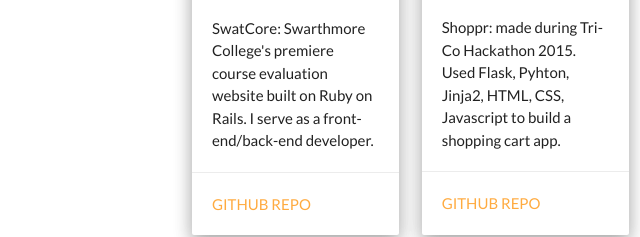
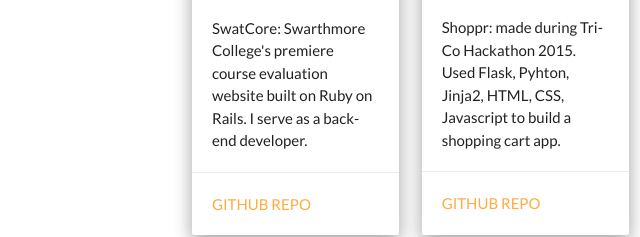
Before and after one commit to hi-im-leon/leyoch.github.io, a plain HTML site: page projects.html in a window 1280 px wide. Shown: the part 414-651 px from the top of the page, 0-640 px from the left. Drawn offline with nearby package versions, Linux system fonts and the light colour scheme.

```diff
--- a/projects.html
+++ b/projects.html
@@ -40,7 +40,7 @@
                                     <a href = "https://swatcore.herokuapp.com/"><img src="/images/swatcore.png"></a>
                                 </div>
                                 <div class="card-content">
-                                  <p>SwatCore: Swarthmore College's premiere course evaluation website built on Ruby on Rails. I serve as a front-end/back-end developer.</p>
+                                  <p>SwatCore: Swarthmore College's premiere course evaluation website built on Ruby on Rails. I serve as a back-end developer.</p>
                                 </div>
                                 <div class="card-action">
                                   <a href="https://github.com/leyoch/swatcore-dev">Github Repo</a>
```
